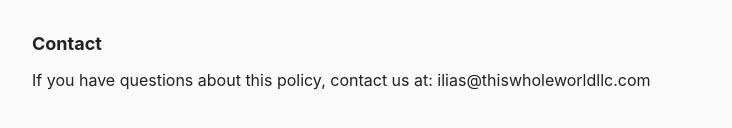
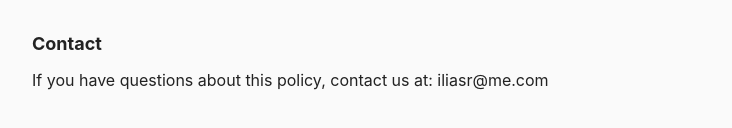
Before and after one commit to iliarafa/DoNotForget, a website: page docs/privacy-policy.html in a window 1280 px wide. Shown: the part 816-944 px from the top of the page, without its empty margins (268-1000 px from the left). Drawn offline with Linux system fonts and the light colour scheme.

Commit message:
Update contact email in privacy policy
Co-Authored-By: Claude Opus 4.6 <noreply@anthropic.com>

```diff
--- a/docs/privacy-policy.html
+++ b/docs/privacy-policy.html
@@ -43,7 +43,7 @@
 <p>If this policy is updated, the revised version will be posted at this URL with an updated date.</p>
 
 <h2>Contact</h2>
-<p>If you have questions about this policy, contact us at: ilias@thiswholeworldllc.com</p>
+<p>If you have questions about this policy, contact us at: iliasr@me.com</p>
 
 </body>
 </html>
```
